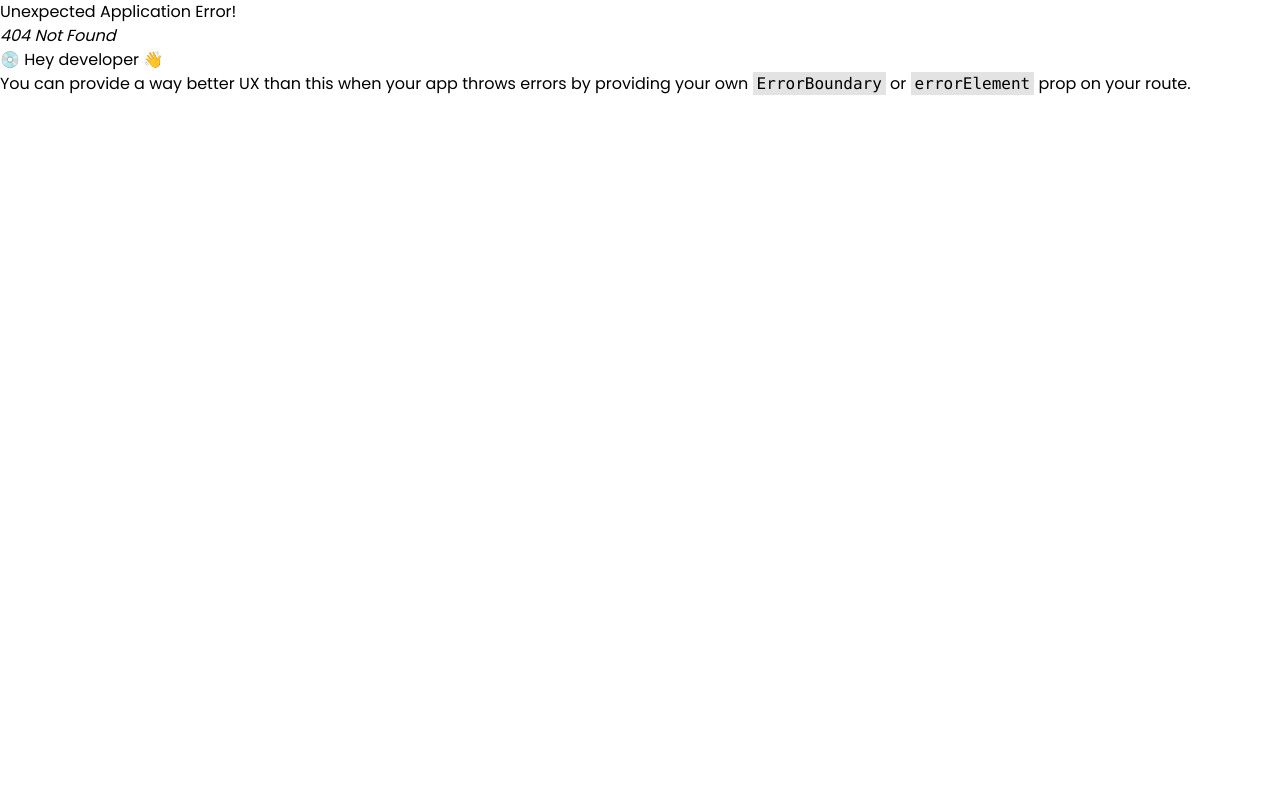
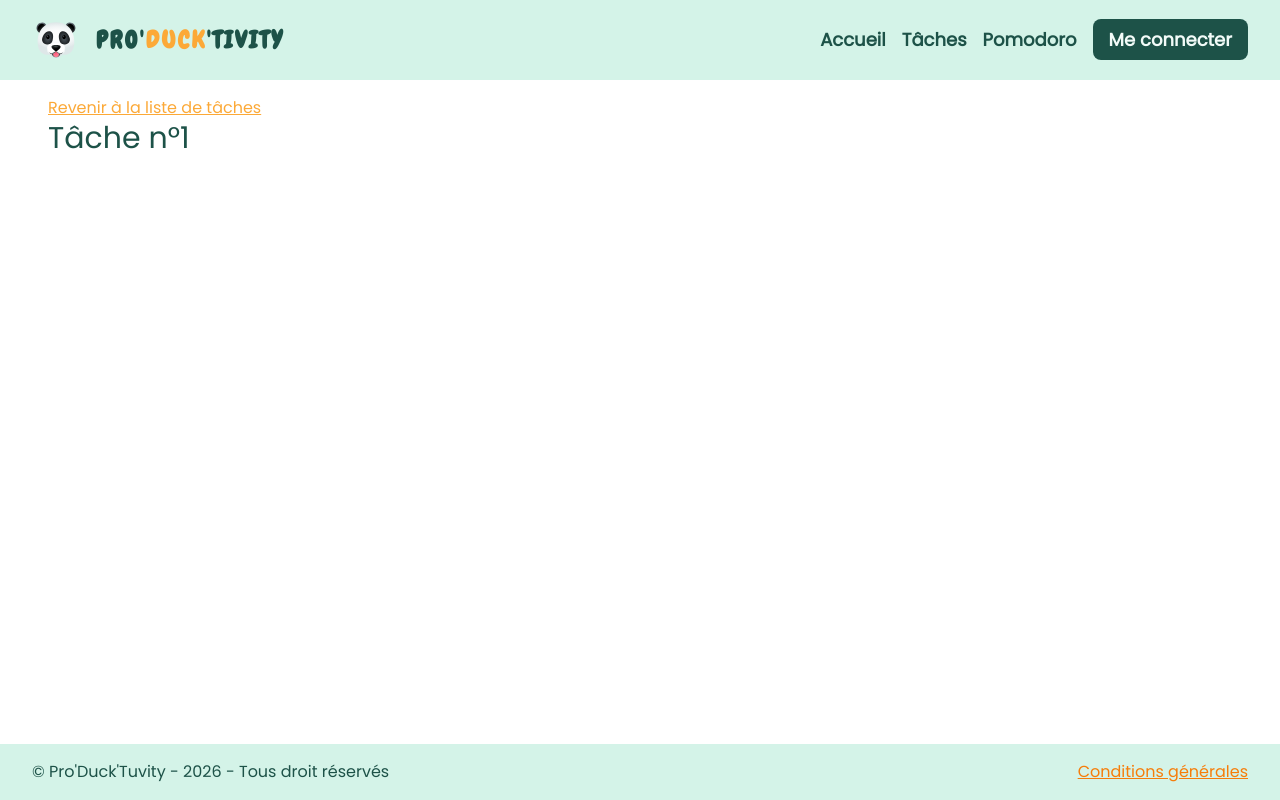
Before and after one commit to nabila-tamajnit/BambooFlow_frontend, a React (Vite) app: page /task/1 in a window 1280 px wide. Before the commit this address had no page. Built offline with nearby package versions, Linux system fonts and the light colour scheme.

Commit message:
add TaskDetails and routes update

```diff
--- /dev/null
+++ b/src/features/tasks/pages/TaskDetails.jsx
@@ -0,0 +1,17 @@
+import { useParams } from "react-router"
+import { NavLink } from "react-router"
+
+export const TaskDetails = () => {
+
+    const { id } = useParams();
+
+    return (
+        <>
+        <section className="py-4 px-12">
+            <NavLink className="text-secondary-400 underline" to="/tasks">Revenir à la liste de tâches</NavLink>
+            <h1 className="text-3xl text-main-800 " >Tâche n°{id}</h1>
+        </section>
+
+        </>
+    )
+}
```
Also changed, not shown: src/routes.jsx (+13 -3 lines), 1 other file (tests, documents, lock files or other folders).
